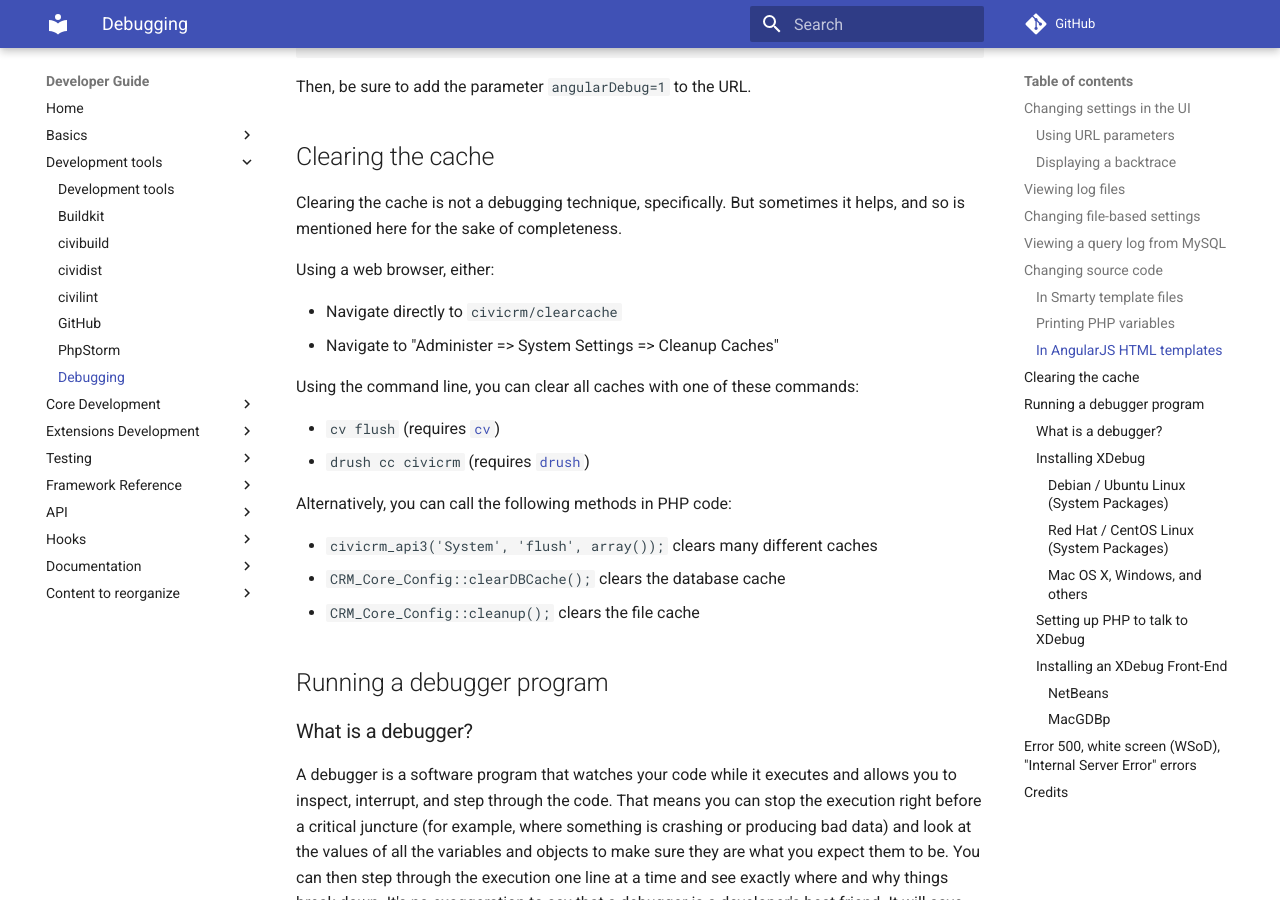
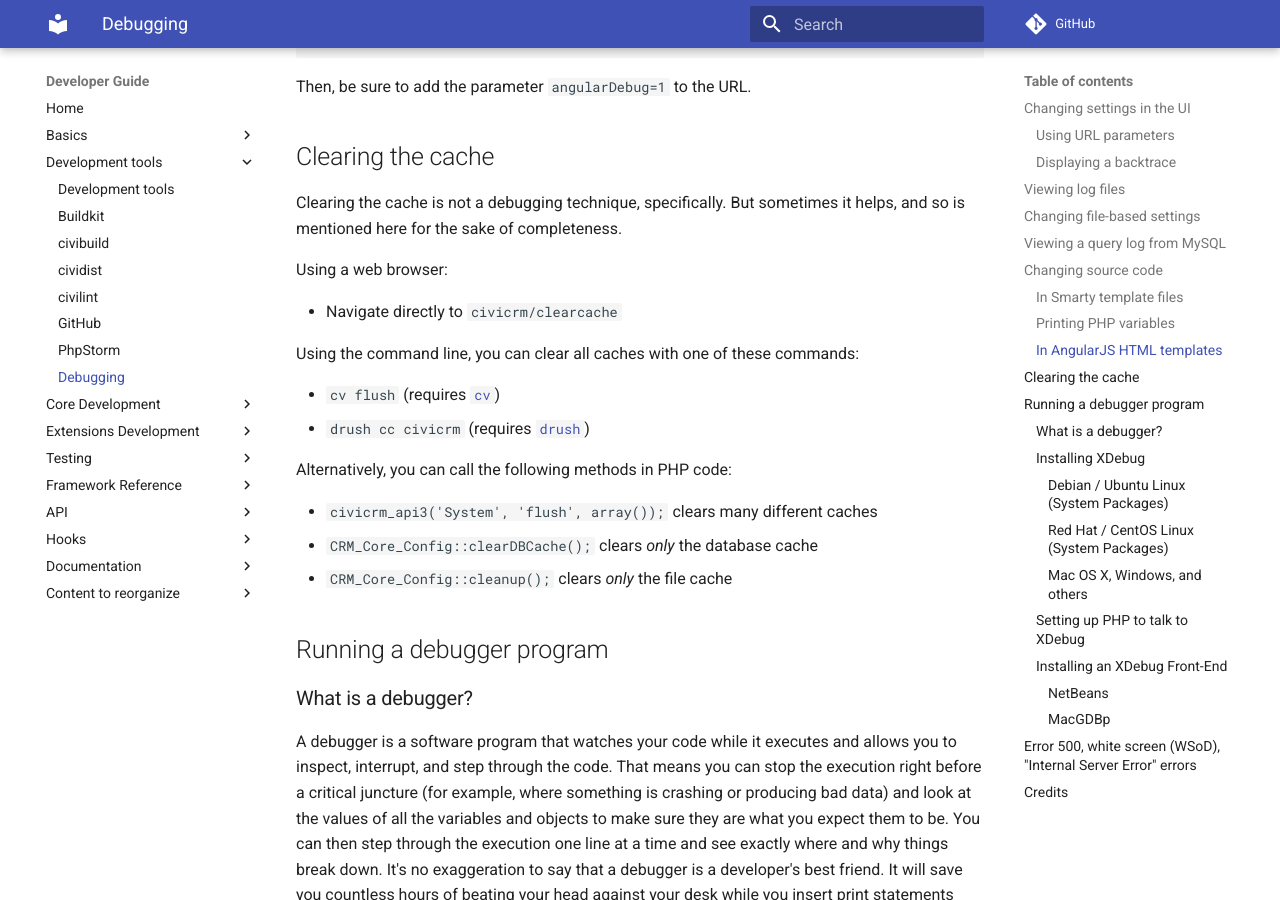
Before and after one commit to civicrm/civicrm-dev-docs, an MkDocs documentation site: the page built from docs/tools/debugging.md, in a window 1280 px wide and 900 px high, scrolled down 4510 px. Built offline with MkDocs 1.6.1 and Material for MkDocs 9.7.7, drawn with Linux system fonts in a browser that asks for light colours; comment, search, counter and statistics services are not loaded; old or Windows-style settings are respelled for this version of MkDocs.

Commit message:
debugging.md - Remove misleading link
The doc mentions the page "Administer => System Settings => Cleanup Caches and Update Paths" as a way to clear caches. This is half-true: it does clear `templates_c` and the `civicrm_cache` table, but there are other things that it doesn't touch. (Compare `CRM_Admin_form_Setting_UpdateConfigBackend::postProcess` with the `CRM_Core_Invoke::rebuildMenuAndCaches`.)

IMHO, `UpdateConfigBackend::postProcess` should be patched to just do a general system flush (`civicrm_api3('System', 'flush', array())`) -- but (for now) the page is misleading and we shouldn't direct people there.

```diff
--- a/docs/tools/debugging.md
+++ b/docs/tools/debugging.md
@@ -196,10 +196,11 @@ Then, be sure to add the parameter `angularDebug=1` to the URL.
 
 Clearing the cache is not a debugging technique, specifically. But sometimes it helps, and so is mentioned here for the sake of completeness.
 
-Using a web browser, either:
+Using a web browser:
 
 -   Navigate directly to `civicrm/clearcache`
--   Navigate to "Administer => System Settings => Cleanup Caches"
+
+<!-- FIXME: This page is misleading:  Navigate to "Administer => System Settings => Cleanup Caches" -->
 
 Using the command line, you can clear all caches with one of these commands:
 
@@ -209,8 +210,8 @@ Using the command line, you can clear all caches with one of these commands:
 Alternatively, you can call the following methods in PHP code:
 
 -   `civicrm_api3('System', 'flush', array());` clears many different caches
--   `CRM_Core_Config::clearDBCache();` clears the database cache
--   `CRM_Core_Config::cleanup();` clears the file cache
+-   `CRM_Core_Config::clearDBCache();` clears *only* the database cache
+-   `CRM_Core_Config::cleanup();` clears *only* the file cache
 
 
 
```
